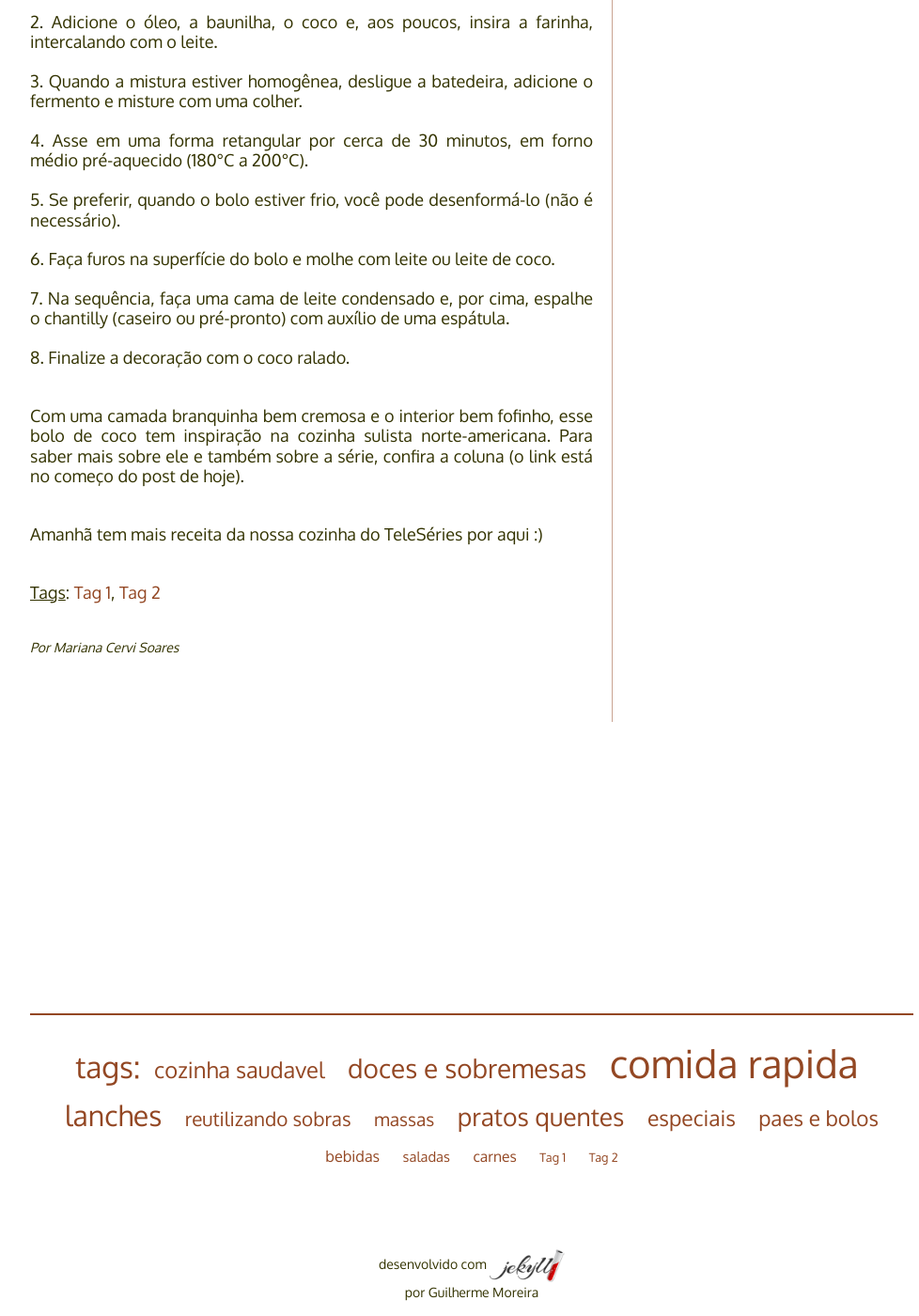
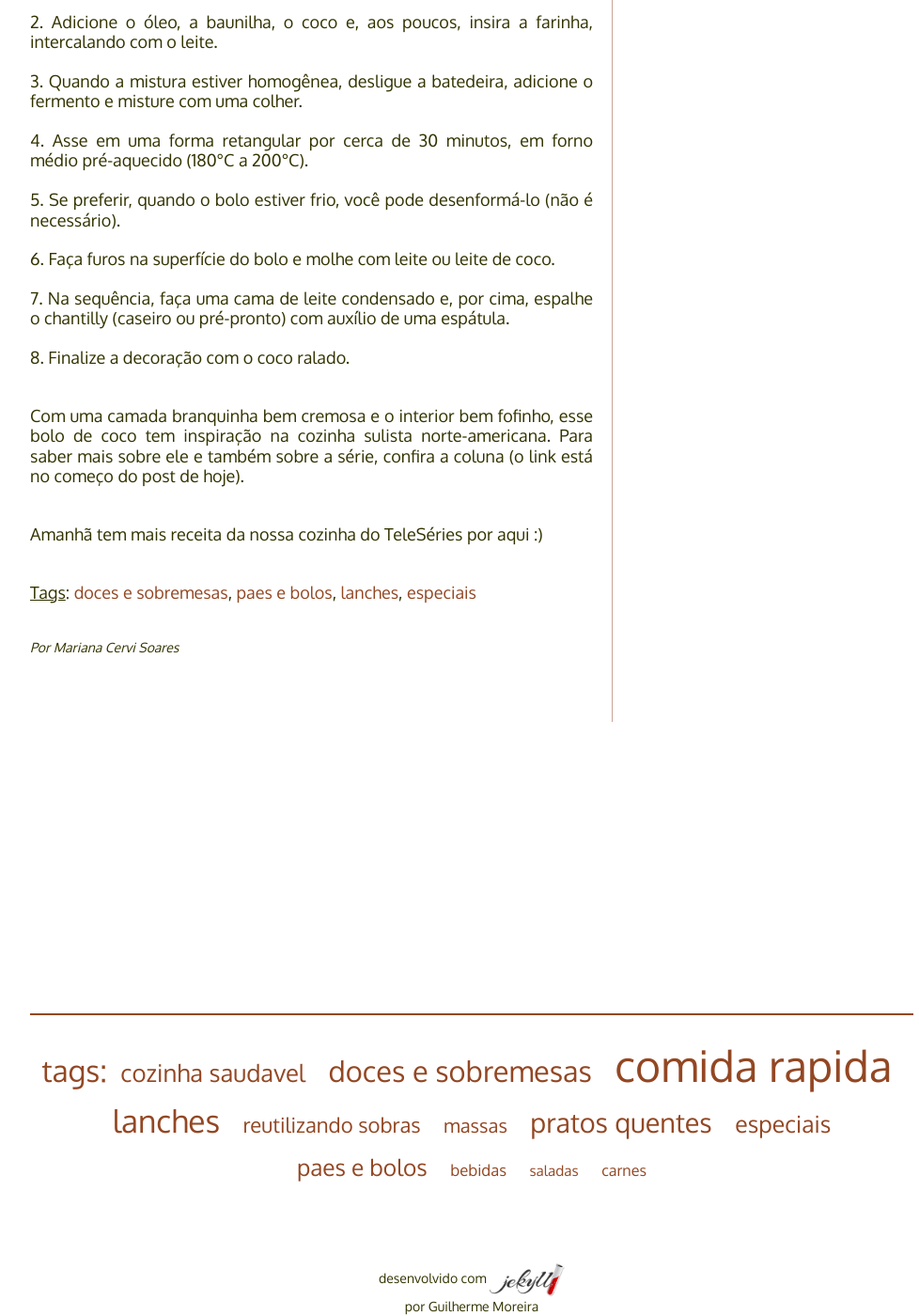
Before and after one commit to PaneladePau/paneladepau-jekyll-blog, a Jekyll site: the page built from _posts/2015-12-10-bolo-de-coco.md, in a window 1280 px wide and 1400 px high, scrolled down 2009 px. Shown: the whole window at 94% size, without its empty margins (138-1116 px from the left). Built offline with Jekyll 4.4.1, drawn with Linux system fonts in a browser that asks for light colours; nearby versions of some CDN libraries; some web fonts are replaced; Markdown is read by kramdown in place of the engine named in the settings.

Commit message:
“update”

```diff
--- a/_posts/2015-12-10-bolo-de-coco.md
+++ b/_posts/2015-12-10-bolo-de-coco.md
@@ -1,7 +1,7 @@
 ---
 titulo: Bolo de coco
-imgdestaque: bolo-de-coco2.jpg
-tags: [Tag 1, Tag 2]
+imgdestaque: bolo-de-coco1.jpg
+tags: [doces e sobremesas, paes e bolos, lanches, especiais]
 imagem2: bolo-de-coco.jpg
 legendaimg2: Orange Is The New Black
 ---
```
Also changed, not shown: 2 other files.
